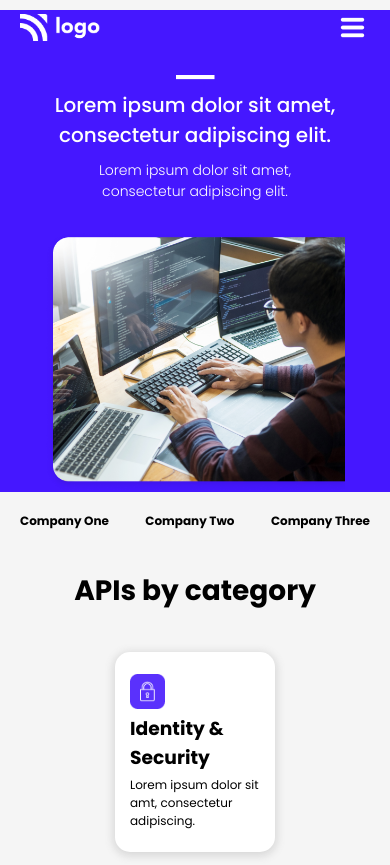
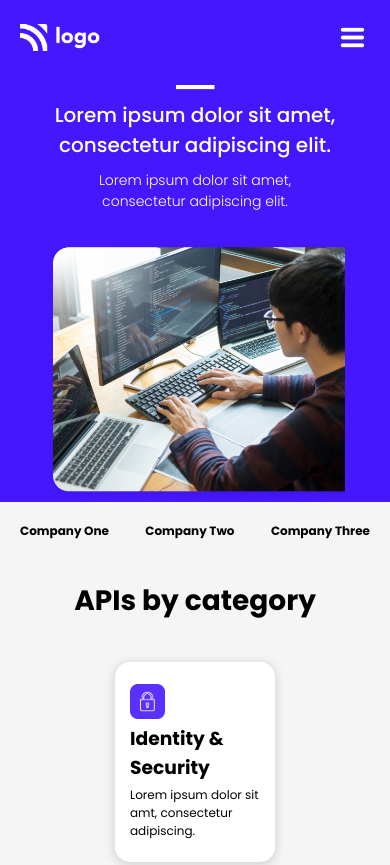
Before and after one commit to imikedebian/pro-9a, a plain HTML site: page index.html in a window 390 px wide. Shown: the top 865 px of the page. Drawn offline with Linux system fonts and the light colour scheme.

Commit message:
Add files via upload

```diff
--- a/style.css
+++ b/style.css
@@ -26,7 +26,7 @@ header {
 
 nav {
   margin: 0px 60px;
-  margin-top: 15px;
+  padding-top: 20px;
   display: flex;
   justify-content: space-between;
   align-items: center;
@@ -452,6 +452,8 @@ input {
   padding: 0px;
 }
 
+/* -------- Tablet Reesponsive --------- */
+
 @media screen and (min-width: 769px) and (max-width: 1100px) {
   header {
     height: auto;
@@ -549,7 +551,7 @@ input {
     width: 100%;
   }
 
-  /* ------- FAQs  ------ */
+  /* ------- FAQs  ------- */
 
   .faq-section {
     height: 200px;
@@ -599,9 +601,12 @@ input {
   }
 }
 
+/* ---------- Mobile Responsive ----------- */
+
 @media screen and (max-width: 768px) {
   nav {
     margin: 10px 20px;
+    margin-top: 0px;
   }
 
   .nav-item {
```
